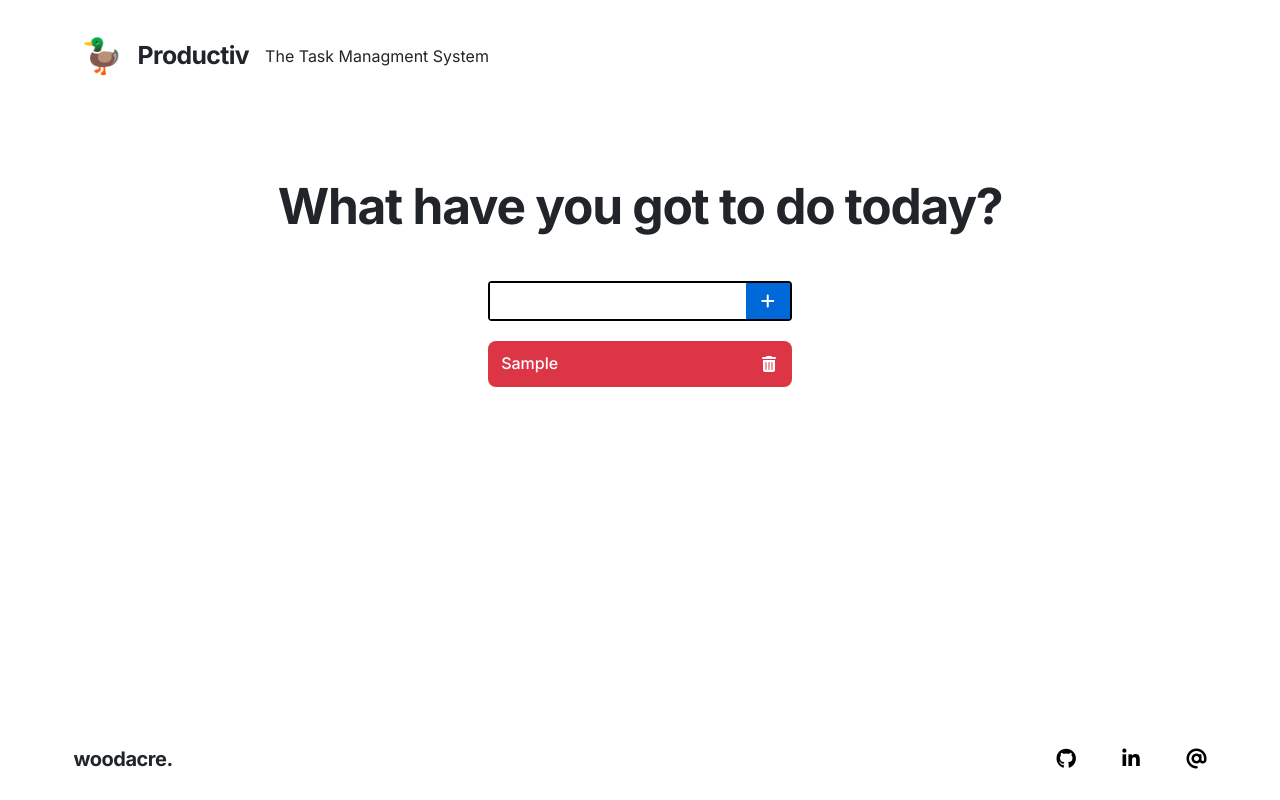
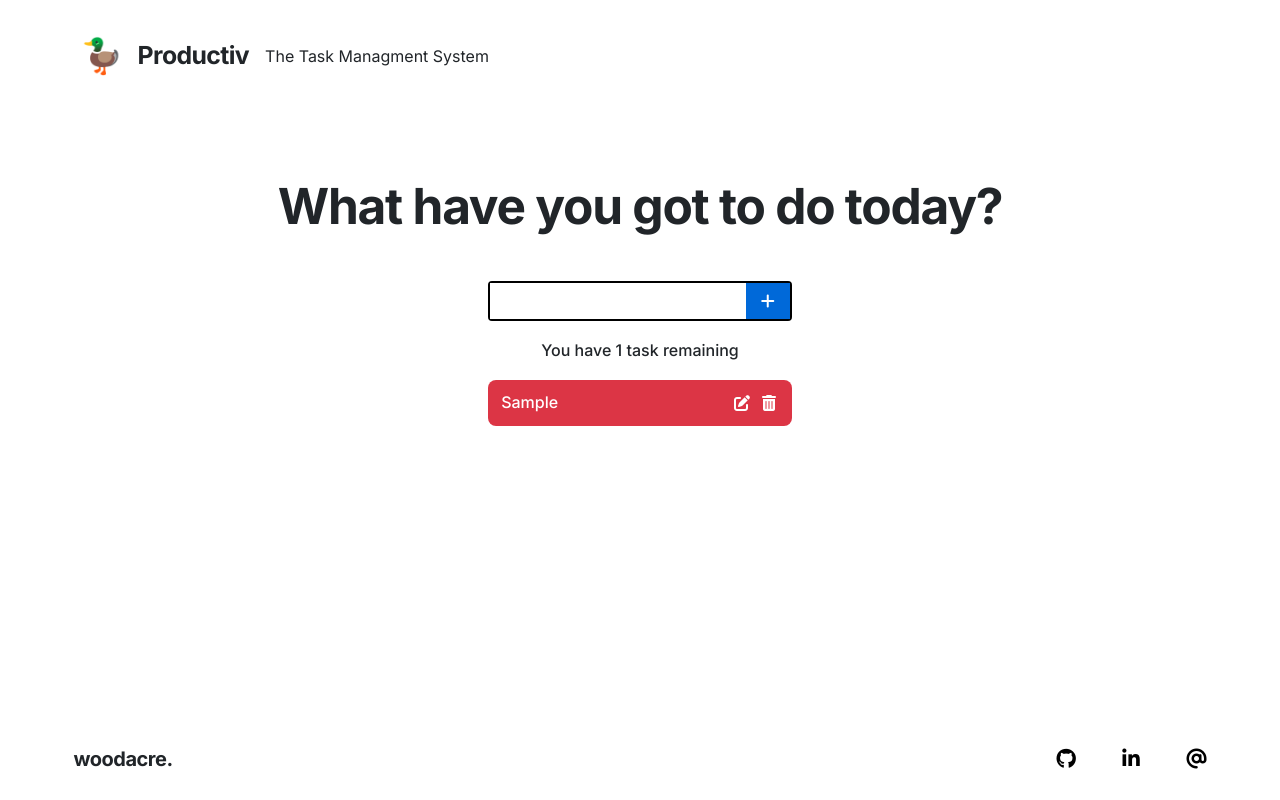
Before and after one commit to OllieClark33/react-productiv, a React (Create React App) app: page / in a window 1280 px wide. Both pictures are taken after typing "Sample" into the empty fields and a click on the button 767 px from the left and 301 px from the top of the page. Built offline with nearby package versions, Linux system fonts and the light colour scheme.

Commit message:
UPDATE: New Feature + Edit/Complete in progress

```diff
--- a/package.json
+++ b/package.json
@@ -3,6 +3,7 @@
   "version": "0.1.0",
   "private": true,
   "dependencies": {
+    "@babel/preset-react": "^7.12.13",
     "@testing-library/jest-dom": "^5.11.9",
     "@testing-library/react": "^11.2.3",
     "@testing-library/user-event": "^12.6.0",
--- a/src/AddItem.js
+++ b/src/AddItem.js
@@ -7,7 +7,7 @@ class AddItem extends Component {
     constructor(props) {
         super(props)
         this.state = {
-            newTask: ""
+            newTask: {}
         }
         this.handleSubmit = this.handleSubmit.bind(this);
         this.inputRef = React.createRef();
@@ -18,7 +18,7 @@ class AddItem extends Component {
         let input = this.inputRef.current.value
         e.preventDefault();
         if (wsRegex.test(input)) {
-            this.setState({ newTask: input }, function() {
+            this.setState({ newTask: { [input]: false } }, function() {
                 this.inputRef.current.value = "";
                 this.props.addItem(this.state.newTask)
             })
--- a/src/App.js
+++ b/src/App.js
@@ -10,24 +10,39 @@ class App extends Component {
   constructor(props) {
     super(props);
     this.state = {
-      todos: []
+      todos: [] // DATA should change to: todos: [{task: Take Shower, completed: false, id: XXX }]
     }
     this.handleAddItem = this.handleAddItem.bind(this);
     this.handleRemoveItem = this.handleRemoveItem.bind(this);
+    this.handleClick = this.handleClick.bind(this);
+    this.handleEditItem = this.handleEditItem.bind(this)
   }
 
   handleAddItem(state) {
     this.setState(({todos}) => (
-      { todos: [...todos, state] }
+      { todos: [...todos, state ]}
     ));
   }
 
-  handleRemoveItem(s) {
+  handleRemoveItem(state) {
     this.setState(({todos}) => ({
       todos: todos.filter(item =>
-        item !== s.idName
-      )
-    }))
+        { return Object.keys(item).toString() !== state.idName })
+    }));
+  }
+
+  handleClick(state) {
+    let updatedTask = { [state.idName]: state.completed }
+    this.setState(({todos}) => ({
+       todos: [...todos, updatedTask]
+    }));
+  }
+
+  handleEditItem(state) {
+    let updatedTask = { [state.idName]: state.completed }
+    this.setState(({todos}) => ({
+       todos: [...todos, updatedTask]
+    }));
   }
 
   render() {
@@ -40,7 +55,7 @@ class App extends Component {
         </div>
         <AddItem addItem={this.handleAddItem} />
         <div className="list-container">
-          <List removeItem={this.handleRemoveItem} tasks={this.state.todos} />
+          <List removeItem={this.handleRemoveItem} click={this.handleClick} editItem={this.handleEditItem} tasks={this.state.todos} todosLength={this.state.todos.length}/>
         </div>
         <div id="footer">
           <footer>
--- a/src/List.css
+++ b/src/List.css
@@ -2,6 +2,7 @@
 
 #list-container {
     margin: 0 auto 1.25rem auto;
+    text-align: center;
     width: 19rem;
     overflow-y: auto;
 }
@@ -14,3 +15,7 @@
 .list-item {
     list-style: none;
 }
+
+#number-of-tasks {
+    margin-bottom: 1.25rem;
+}
--- a/src/List.js
+++ b/src/List.js
@@ -6,12 +6,24 @@ import { v4 as uuidv4 } from 'uuid';
 class List extends Component {
 
     render() {
+        let length = this.props.todosLength;
+        let taskOrTasks;
+        if (length === 0) {
+            taskOrTasks = "tasks"
+        } else if (length === 1) {
+            taskOrTasks = "task remaining"
+        } else {
+            taskOrTasks = "tasks remaining"
+        }
         let tasks = this.props.tasks;
         let removeItem = this.props.removeItem;
+        let click = this.props.click;
+        let editItem = this.props.editItem;
         return (
             <div id="list-container">
+                <h6 id="number-of-tasks">You have {length} {taskOrTasks} </h6>
                 <ul id="todo-list">
-                    {tasks.map((task) => (<li className="list-item" key={uuidv4()}> <ListItem removeItem={removeItem.bind(this)} task={task} /> </li>))}
+                    {tasks.map((task) => (<li className="list-item" key={uuidv4()}> <ListItem key={uuidv4()} removeItem={removeItem.bind(this)} click={click.bind(this)} editItem={editItem.bind(this)} task={task} /> </li>))}
                 </ul>
             </div>
         )
--- a/src/ListItem.css
+++ b/src/ListItem.css
@@ -4,7 +4,7 @@
     background-color: #28a745!important;
 } */
 
-#listitem-container {
+.listitem-container {
     display: flex;
     justify-content: space-between;
     width: 19rem;
@@ -13,6 +13,11 @@
     margin-bottom: 0.625rem;
     color: white;
     border-radius: 8px;
+}
+
+.task-name-container {
+    flex: 6;
+    text-align: left;
 }
 
 .task-name {
@@ -27,3 +32,9 @@
     border: none;
     background-color: transparent;
 }
+
+.edit-button {
+    color: white;
+    border: none;
+    background-color: transparent;
+}
--- a/src/ListItem.js
+++ b/src/ListItem.js
@@ -5,42 +5,91 @@ class ListItem extends Component {
 
     constructor(props) {
         super(props);
+        let taskName;
+        let completed;
+        for (const [key, value] of Object.entries(this.props.task)) {
+            taskName = key;
+            completed = value;
+        }
         this.state = {
-            completed: false,
-            hidden: false,
-            idName: this.props.task
+            completed: completed,
+            editing: false,
+            idName: taskName
         }
-    //    this.complete = this.complete.bind(this);
+        this.click = this.click.bind(this);
         this.remove = this.remove.bind(this);
+        this.edit = this.edit.bind(this);
+        this.editRef = React.createRef();
+        this.handleSubmit = this.handleSubmit.bind(this);
     }
 
-    // complete(e) { // BUG FIX REQUIRED: When item added or removed, strike-through is removed as default is false
-    //     if(!this.state.completed) {
-    //         e.target.classList.toggle("change-color")
-    //         this.setState({ completed: true });
-    //     }
-    //     else {
-    //         e.target.classList.toggle("change-color")
-    //         this.setState({ completed: false });
-    //     }
-    // }
-
-    remove() {
-        this.setState({ hidden: !this.state.hidden }, function() {
-            this.props.removeItem(this.state);
+    click() {
+        this.setState({ completed: !this.state.completed }, function() {
+            alert("Currently under construction, will not be working correctly - please wear hard hats");
+            this.props.click(this.state);
         })
     }
 
+    remove() {
+        this.props.removeItem(this.state);
+    }
+
+    edit() {
+        this.setState({
+            editing: !this.state.editing
+        }, function() {
+            alert("Currently under construction, will not be working correctly - please wear hard hats");
+        });
+    }
+
+    handleSubmit(e) {
+        e.preventDefault();
+        this.setState({
+            editing: false,
+            idName: this.editRef.current.value
+        }, function() {
+            this.props.editItem(this.state)
+        })
+    }
+
+
     render() {
-        let task = this.props.task
+        let taskObj = this.props.task
+        let task = Object.keys(taskObj).toString();
+        if (this.state.editing) {
             return(
-            <div id="listitem-container" onClick={this.complete}>
+                <div className="listitem-container">
+                    <div className="editor-container">
+                        <form className="task-updater" onSubmit={this.handleSubmit}>
+                            <input type="text" defaultValue={this.state.idName} ref={this.editRef} />
+                        </form>
+                    </div>
+                    <div className="button-container">
+                        <button className="edit-button" onClick={this.edit}>
+                            <i class="fas fa-edit"></i>
+                        </button>
+                        <button className="remove-button" onClick={this.remove}>
+                            <i class="fas fa-trash-alt"></i>
+                        </button>
+                    </div>
+                </div>
+            )
+        }
+        return(
+            <div className="listitem-container">
+                <div className="task-name-container" onClick={this.click}>
                     <span className="task-name">
                         {task}
                     </span>
+                </div>
+                <div className="button-container">
+                    <button className="edit-button" onClick={this.edit}>
+                        <i class="fas fa-edit"></i>
+                    </button>
                     <button className="remove-button" onClick={this.remove}>
                         <i class="fas fa-trash-alt"></i>
                     </button>
+                </div>
             </div>
         )
     }
```
Also changed, not shown: 2 other files (tests, documents, lock files or other folders). Lines whose indentation alone changed are shown as unchanged.
